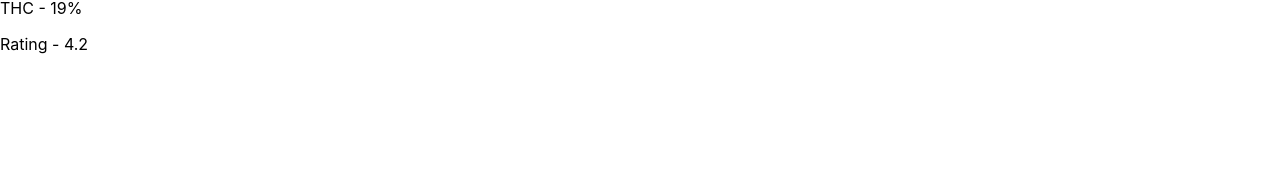
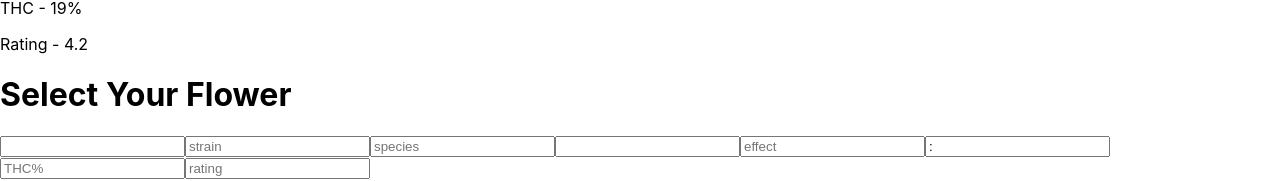
Before and after one commit to LcMason/Strains, a React (Create React App) app: page / in a window 1280 px wide. Shown: the part 3376-3557 px from the top of the page. Before the commit the page ends 3446 px from the top, so only its background shows below. Built offline with nearby package versions, Linux system fonts and the light colour scheme; data requests are answered from the project's data file.

Commit message:
creates POST in Container component

```diff
--- a/src/App.js
+++ b/src/App.js
@@ -1,12 +1,14 @@
 // import logo from './logo.svg';
 import './App.css';
 import Container from './components/Container';
+import Header from './components/Header';
 
 
 function App() {
   return (
     <div>
       <Container />
+      <Header />
      </div>
   )}
 
--- a/src/components/Container.js
+++ /dev/null
@@ -1,29 +0,0 @@
-import React, {useEffect, useState} from 'react'
-import Card from './Card';
-
-function Container() {
-    const [strains, setStrains] = useState([]);
-
-
-    useEffect(() => {
-        fetch("http://localhost:3004/strains")
-            .then((r) => r.json())
-            .then((strains) => setStrains(strains));
-    }, []);
-
-
-
-
-    // const strainCards = strains.map((strain) => {
-    //     return <Card strain={strain} />
-    // }
-
-
-  return (
-    <div>
-       { strains.map((strain) => <Card strain={strain}  />) }
-    </div>
-  )
-}
-
-export default Container;
--- /dev/null
+++ b/src/components/Container.jsx
@@ -0,0 +1,43 @@
+import React, {useEffect, useState} from 'react'
+import Card from './Card';
+import Form from './Form';
+
+function Container() {
+    const [strains, setStrains] = useState([]);
+
+
+    useEffect(() => {
+      fetch("http://localhost:3004/strains")
+        .then((r) => r.json())
+        .then((strains) => setStrains(strains));
+    }, []);
+
+    const createStrain =(strainObj) => {
+      fetch("http://localhost:3004/strains", {
+        method: "POST",
+        headers: {
+          "Content-type": "application/json",
+          "Accept": "application/json"
+        },
+        body: JSON.stringify(strainObj)
+      })
+      .then((r) => r.json())
+      .then((newStrain) =>setStrains(previousStrains => [...previousStrains, newStrain]))
+    }
+
+
+
+    const strainCards = strains.map((strain) => {
+        return <Card strain={strain} key={strain.id} />
+    })
+
+
+  return (
+    <div>
+       {strainCards}
+       <Form createStrain={createStrain} />
+    </div>
+  )
+}
+
+export default Container;
--- a/src/components/Form.js
+++ b/src/components/Form.jsx
@@ -1,4 +1,4 @@
-import React from 'react'
+import React, {useState} from 'react'
 
 function Form() {
     const [strainData, setStrainData] = useState({
```
Also changed, not shown: src/components/Card.jsx (renamed from src/components/Card.js), src/components/Header.jsx (renamed from src/components/Header.js).
